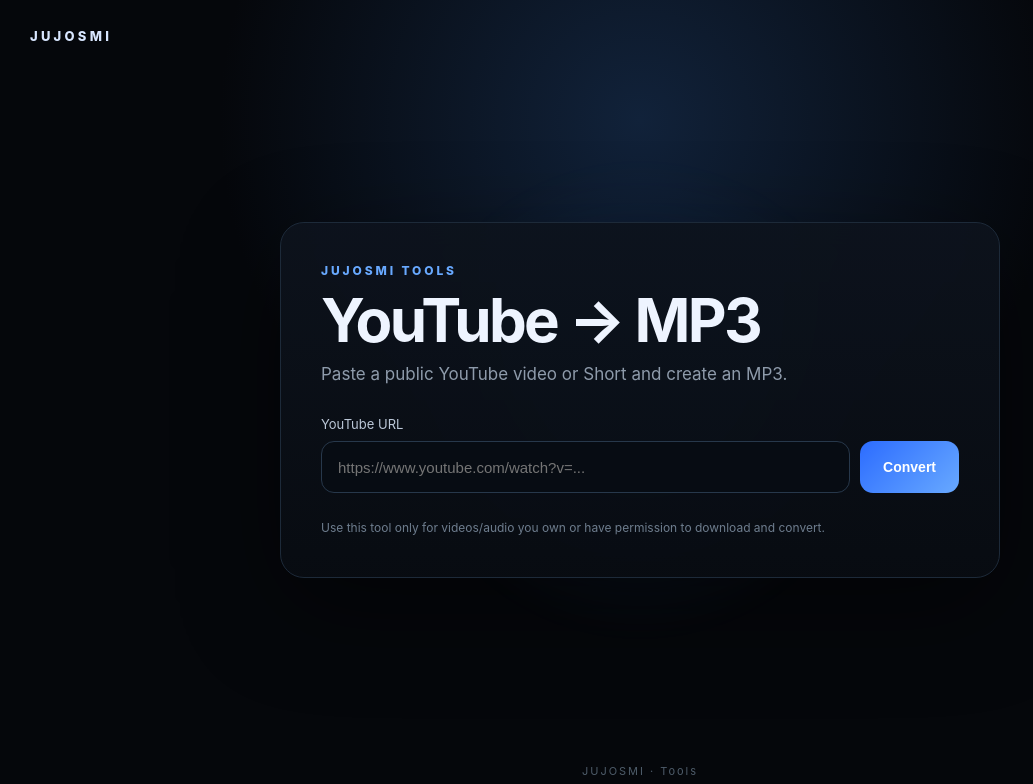
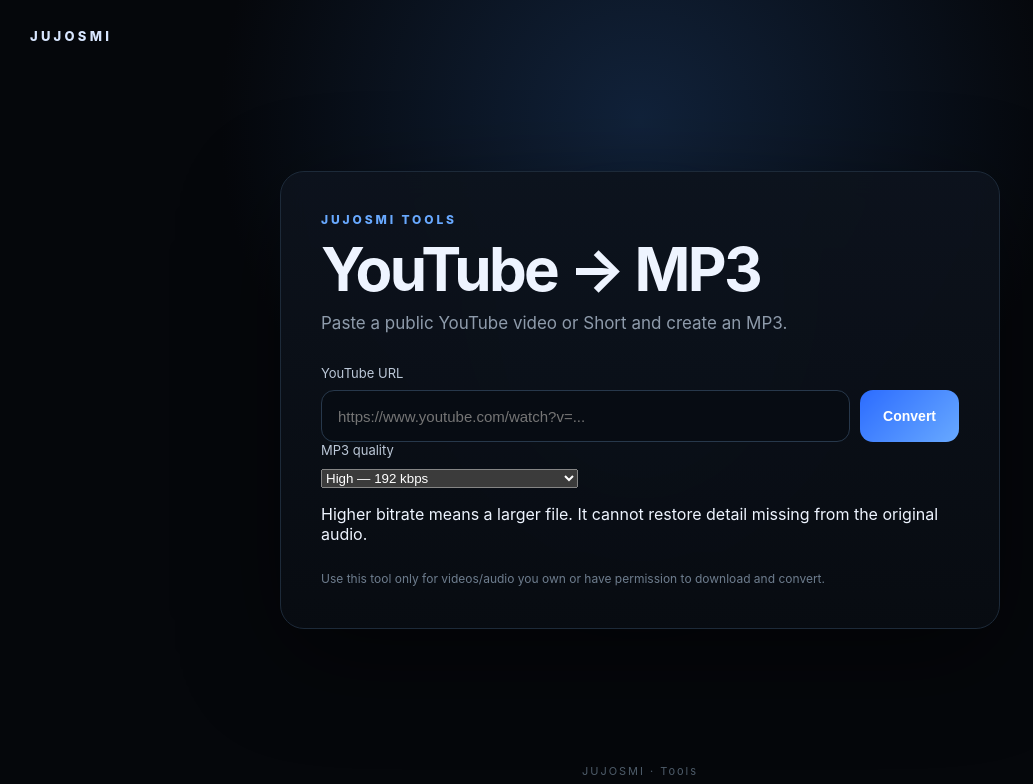
Before and after one commit to jujosmi/tools, a Flask app: page / in a window 1280 px wide. Shown: the top 784 px of the page, without its empty margins (0-1033 px from the left). Run offline with Flask 3, Linux system fonts and the light colour scheme.

Commit message:
Add files via upload

```diff
--- a/templates/index.html
+++ b/templates/index.html
@@ -24,6 +24,18 @@
                  placeholder="https://www.youtube.com/watch?v=..." required>
           <button id="submit" type="submit">Convert</button>
         </div>
+        <div class="quality-control">
+          <label for="bitrate">MP3 quality</label>
+          <select id="bitrate" name="bitrate">
+            <option value="8">Potato quality — 8 kbps (extremely low)</option>
+            <option value="96">Low — 96 kbps</option>
+            <option value="128">Standard — 128 kbps</option>
+            <option value="192" selected>High — 192 kbps</option>
+            <option value="256">Very High — 256 kbps</option>
+            <option value="320">Extremely High — 320 kbps</option>
+          </select>
+          <p class="quality-help">Higher bitrate means a larger file. It cannot restore detail missing from the original audio.</p>
+        </div>
       </form>
 
       <div id="status" class="status hidden" role="status" aria-live="polite"></div>
```
